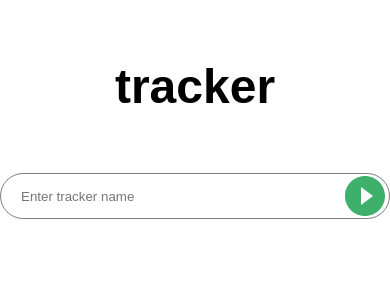
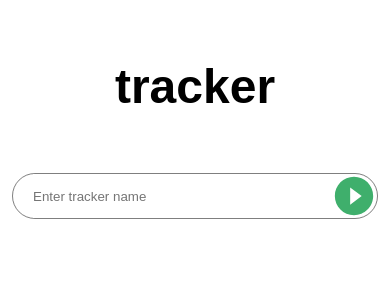
Before and after one commit to wolfter12/time-tracker, a React (Create React App) app: page / in a window 390 px wide. Shown: the top 300 px of the page. Built offline with nearby package versions, Linux system fonts and the light colour scheme; the HTML template or start-up script is replaced by a standard one.

Commit message:
Added media query, changed styles

```diff
--- a/src/components/TrackerInput/TrackerInput.js
+++ b/src/components/TrackerInput/TrackerInput.js
@@ -27,7 +27,7 @@ function TrackerInput() {
 
   return (
     <div className={style['tracker-input']}>
-      <form>
+      <div className={style['input-container']}>
         <input
           type="text"
           value={name}
@@ -35,7 +35,6 @@ function TrackerInput() {
           onKeyDown={handleKeyDown}
           placeholder="Enter tracker name"
         />
-        {/* TODO: Add pointer on hover/focus */}
         <div className={style.start} onClick={onButtonHandler}>
           <IconContext.Provider
             value={{
@@ -45,7 +44,7 @@ function TrackerInput() {
             <Start />
           </IconContext.Provider>
         </div>
-      </form>
+      </div>
     </div>
   );
 }
--- a/src/components/TrackerInput/TrackerInput.module.css
+++ b/src/components/TrackerInput/TrackerInput.module.css
@@ -1,17 +1,26 @@
 .tracker-input {
   margin-bottom: 26px;
+  padding: 0 12px;
 }
 
-form {
+@media screen and (min-width: 560px) {
+  .tracker-input {
+    padding: 0;
+  }
+}
+
+.input-container {
   height: 46px;
   display: flex;
   flex-direction: row;
   border: 1px solid rgba(0, 0, 0, 0.5);
   border-radius: 23px;
-  padding-left: 20px;
 }
 
+/* FIXME: input height */
+/* TODO: add input text formatting */
 input {
+  margin-left: 20px;
   flex-grow: 2;
   border: none;
 }
@@ -23,10 +32,12 @@ input:focus {
 .start {
   display: inline-flex;
   align-self: center;
+  cursor: pointer;
 }
 
 .react-icon {
   color: #3faf6c;
-  height: 48px;
-  width: 48px;
+  height: 46px;
+  width: 46px;
+  vertical-align: top;
 }
```
